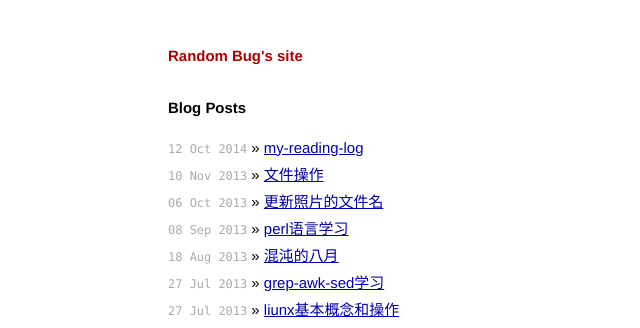
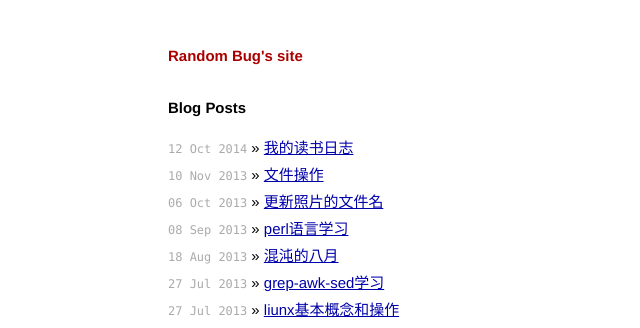
Before and after one commit to jfgong/jekyll_linteler, a Jekyll site: the page built from index.html, in a window 1280 px wide. Shown: the top 328 px of the page, without its empty margins (158-798 px from the left). Built offline with Jekyll 4.4.1, drawn with Linux system fonts in a browser that asks for light colours.

Commit message:
update file 2014-10-12-my-reading-log.markdown

```diff
--- a/_posts/2014-10-12-my-reading-log.markdown
+++ b/_posts/2014-10-12-my-reading-log.markdown
@@ -1,6 +1,6 @@
 ---
 layout: post
-title: my-reading-log
+title: 我的读书日志
 ---
 
 很久没有看书写日志了，没有斗志，没有激情，最近窗外的遮阳棚被风撩起来了，光线大好，终于不觉得黑暗压抑了，也有了一些看书的兴致。
```
